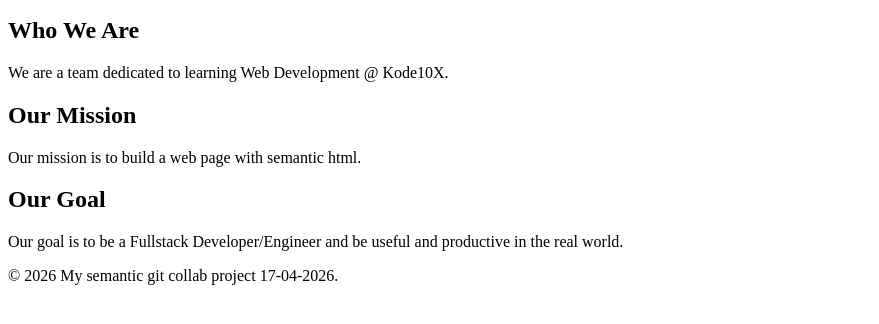
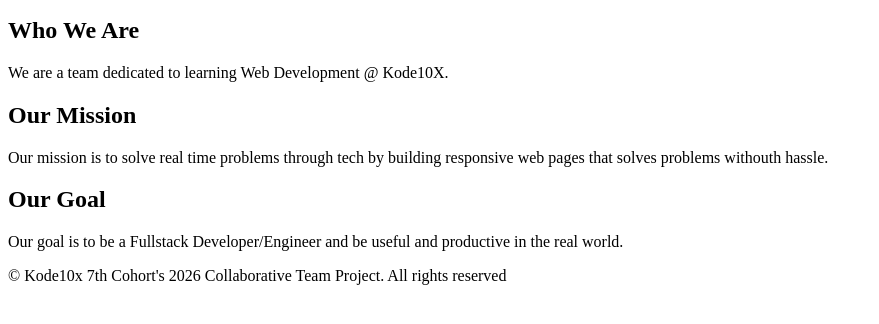
Before and after one commit to Chiscoglobal97/Kode10x-latest-cohort-asignment, a plain HTML site: page aboutpage.html in a window 1280 px wide. Shown: the part 104-428 px from the top of the page, without its empty margins (0-879 px from the left). Drawn offline with Linux system fonts and the light colour scheme.

Commit message:
i updated the aboutpage.html

```diff
--- a/aboutpage.html
+++ b/aboutpage.html
@@ -22,7 +22,8 @@
 
             <section>
                 <h2>Our Mission</h2>
-                <p>Our mission is to build a web page with semantic html.</p>
+                <p>Our mission is to solve real time problems through tech by building
+                    responsive web pages that solves problems withouth hassle.</p>
             </section>
 
             <section>
@@ -31,7 +32,7 @@
             </section>
         </main>
         <footer>
-            <p>&copy; 2026 My semantic git collab project 17-04-2026.</p>
+            <p>&copy; Kode10x 7th Cohort's 2026 Collaborative Team Project. All rights reserved</p>
         </footer>
     </body>
 </html>
```
